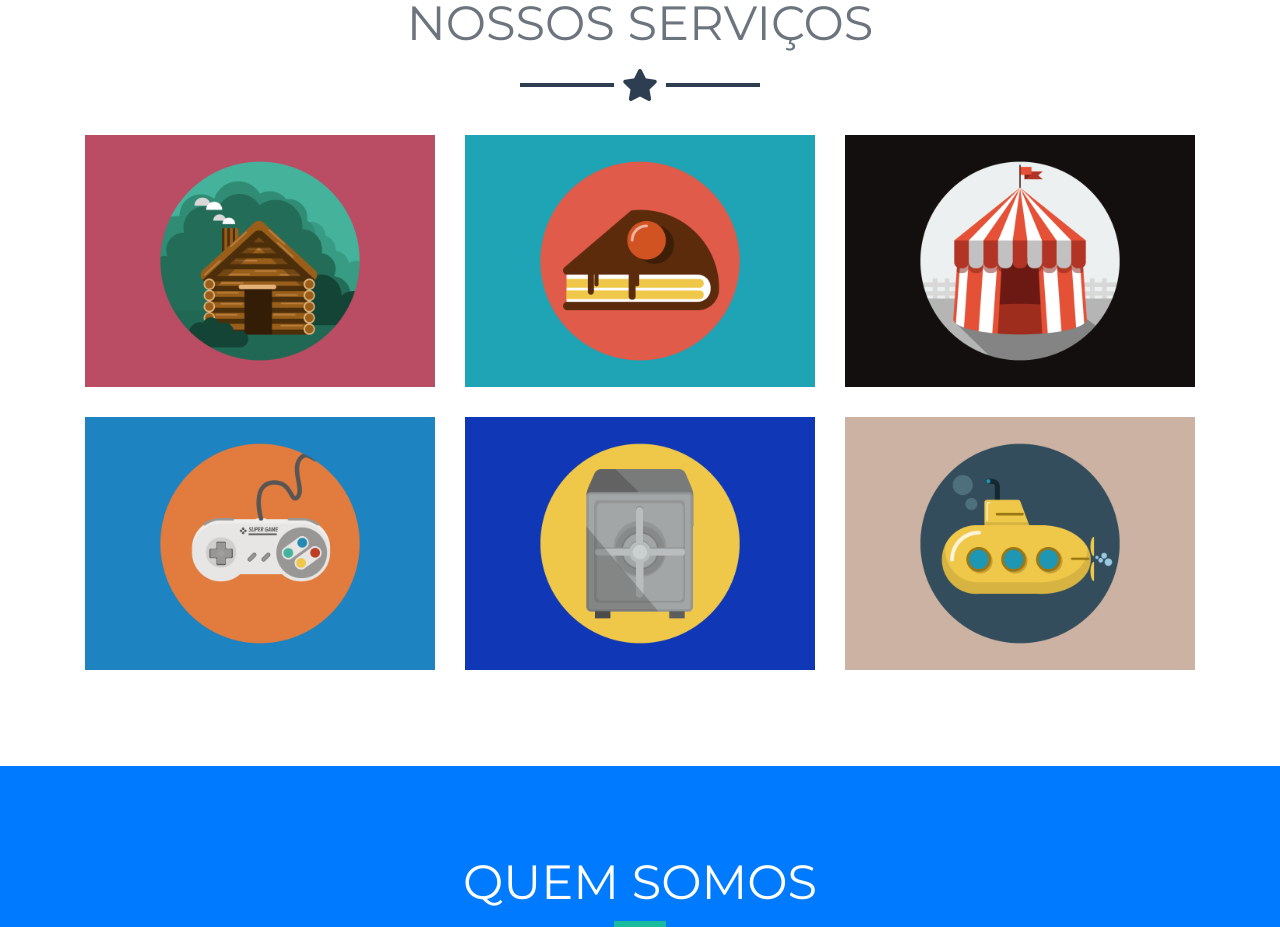
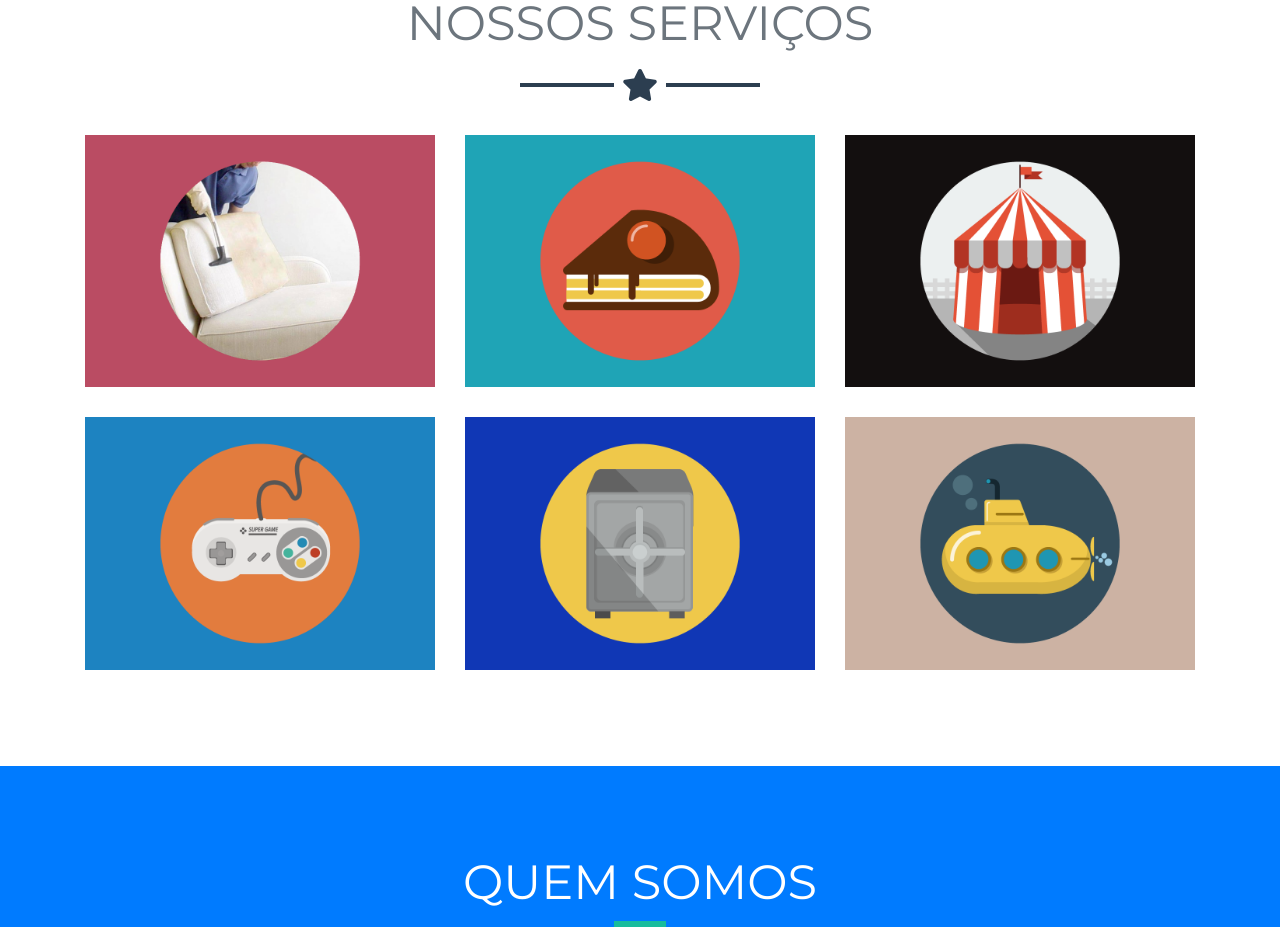
Before and after one commit to ecowashfalcao/site-ecowashfalcao, a website with bundled scripts: page index.html in a window 1280 px wide. Shown: the part 907-1834 px from the top of the page. Built offline with nearby package versions, Linux system fonts and the light colour scheme.

Commit message:
Update index.html

```diff
--- a/index.html
+++ b/index.html
@@ -75,7 +75,7 @@
                 <i class="fas fa-search-plus fa-3x"></i>
               </div>
             </div>
-            <img class="img-fluid" src="img/portfolio/cabin.png" alt="">
+            <img class="img-fluid" src="img/servicos/sofa.png" alt="">
           </a>
         </div>
         <div class="col-md-6 col-lg-4">
```
